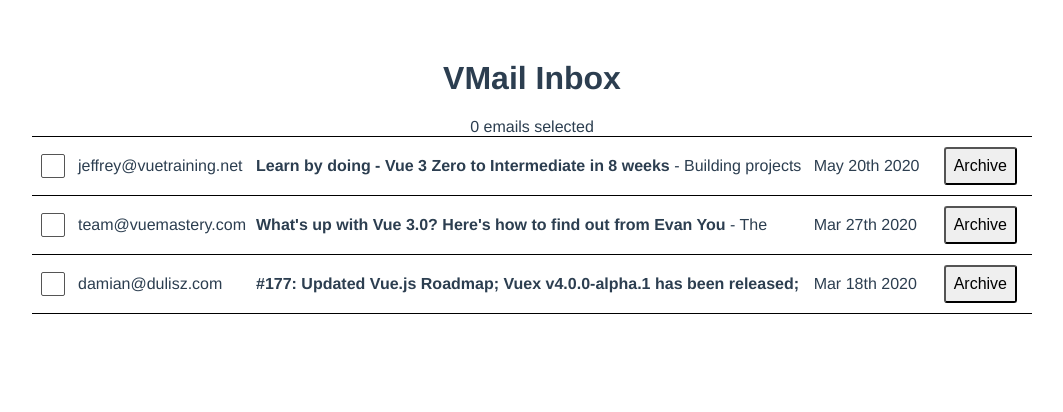
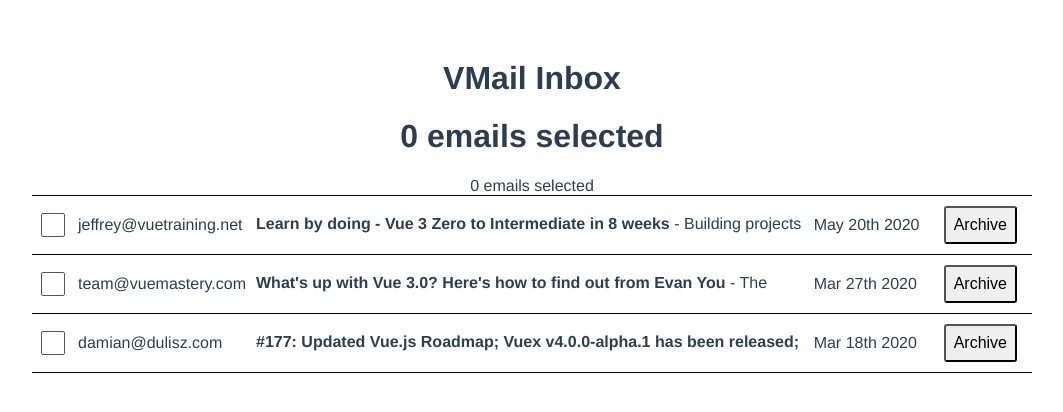
Before and after one commit to yxj0312/build-gmail-clone-with-vue-3, a Vue app: page / in a window 1280 px wide. Shown: the top 412 px of the page, without its empty margins (108-1171 px from the left). Built offline with nearby package versions, Linux system fonts and the light colour scheme; data requests are answered from the project's data file.

Commit message:
put emailselectin in app.vue

```diff
--- a/src/App.vue
+++ b/src/App.vue
@@ -1,6 +1,7 @@
 <template>
   <h1>VMail Inbox</h1>
 
+  <h1>{{emailSelection.emails.size}} emails selected</h1>
   <Suspense>
     <template #default>
       <MailTable />
@@ -13,10 +14,17 @@
 
 <script>
 import MailTable from '@/components/MailTable.vue';
+import useEmailSelection from '@/composables/use-email-selection'
+
 export default {
   name: 'App',
   components: {
     MailTable
+  },
+  setup() {
+    return {
+      emailSelection: useEmailSelection(),
+    }
   }
 };
 </script>
```
